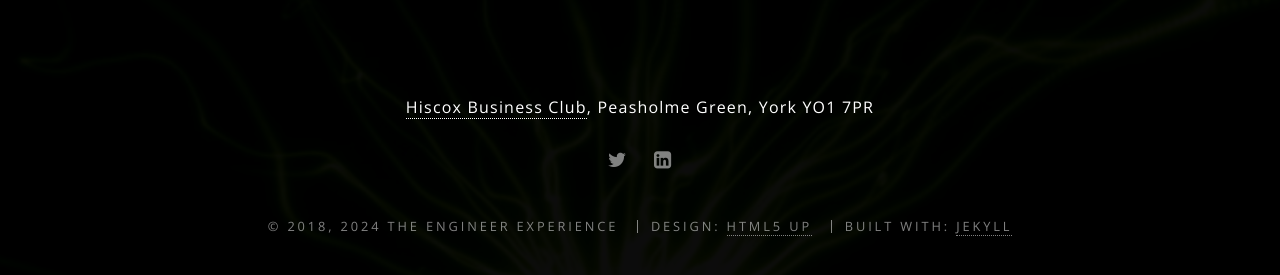
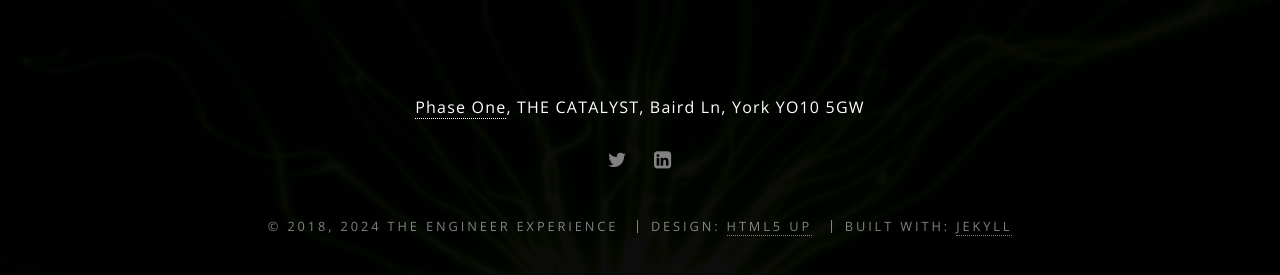
Before and after one commit to daniel-woolfson/dec0de-me, a Jekyll site: the page built from index.html, in a window 1280 px wide and 900 px high, scrolled down 3122 px. Shown: the part 571-846 px from the top of the window. Built offline with Jekyll 4.4.1, drawn with Linux system fonts in a browser that asks for light colours.

Commit message:
Update footer.html

```diff
--- a/_includes/footer.html
+++ b/_includes/footer.html
@@ -1,6 +1,6 @@
 <!-- Footer -->
 <footer id="footer">
-  <a href="https://www.hiscox.co.uk/business-insurance/businessclub">Hiscox Business Club</a>, Peasholme Green, York YO1 7PR
+  <a href="https://www.yorksciencepark.co.uk/space/phase-one/">Phase One</a>, THE CATALYST, Baird Ln, York YO10 5GW
   <br>
   <br>
   <ul class="icons">
```
